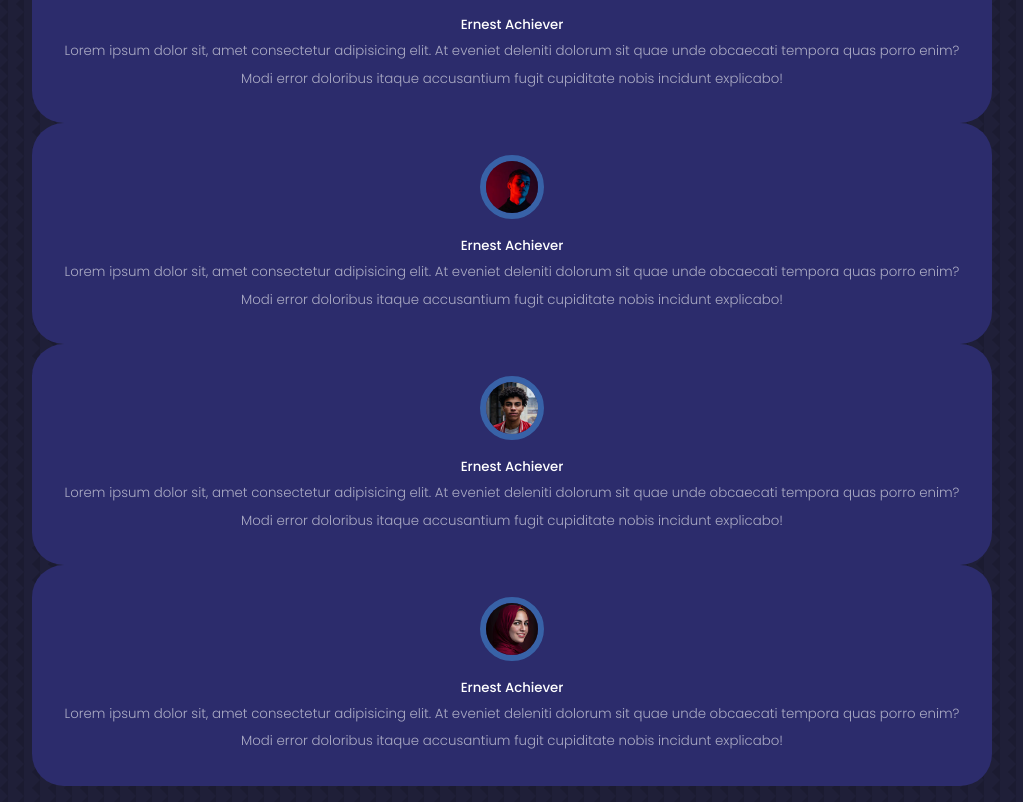
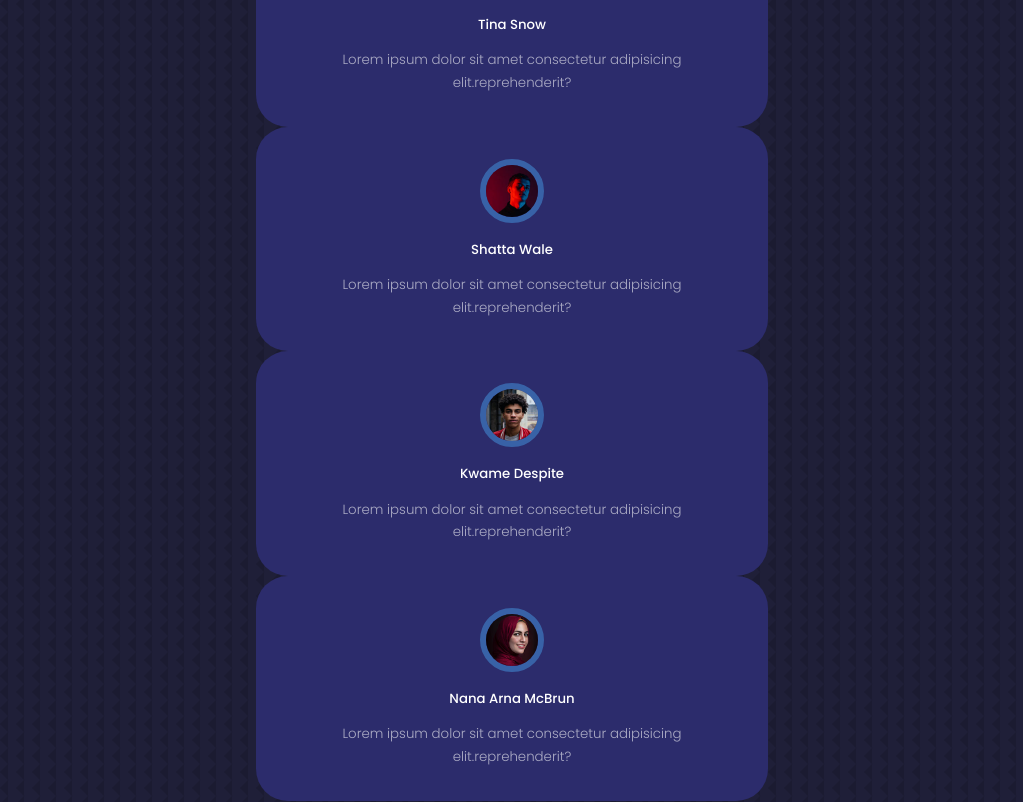
Before and after one commit to meywo/react-portfolio-website-1, a React (Create React App) app: page / in a window 1280 px wide. Shown: the part 4452-5254 px from the top of the page, without its empty margins (128-1151 px from the left). Built offline with nearby package versions, Linux system fonts and the light colour scheme.

Commit message:
12th commit - oct

```diff
--- a/src/components/testimonials/Testimonials.jsx
+++ b/src/components/testimonials/Testimonials.jsx
@@ -5,7 +5,28 @@ import AVTR2 from '../../assets/avatar2.jpg'
 import AVTR3 from '../../assets/avatar3.jpg'
 import AVTR4 from '../../assets/avatar4.jpg'
 
-
+const data = [
+  {
+    avatar: AVTR1,
+    name: 'Tina Snow',
+    review:'Lorem ipsum dolor sit amet consectetur adipisicing elit.reprehenderit?'
+  },
+  {
+    avatar: AVTR2,
+    name: 'Shatta Wale',
+    review:'Lorem ipsum dolor sit amet consectetur adipisicing elit.reprehenderit?'
+  },
+{
+  avatar: AVTR3,
+    name: 'Kwame Despite',
+    review:'Lorem ipsum dolor sit amet consectetur adipisicing elit.reprehenderit?'
+},
+{
+  avatar: AVTR4,
+    name: 'Nana Arna McBrun',
+    review:'Lorem ipsum dolor sit amet consectetur adipisicing elit.reprehenderit?'
+}
+]
 
 const Testimonials = () => {
   return (
@@ -13,43 +34,20 @@ const Testimonials = () => {
       <h5>Review from clients</h5>
       <h2>Testimonials</h2>
 
-    <div className="container testimonial_container">
-      <article className="testimonial">
-        <div className="client_avatar">
-          <img src={AVTR1} alt="Avatar One" />
-          </div>
-          <h5 className='client_name'>Ernest Achiever</h5>
-          <small className='client_review'>Lorem ipsum dolor sit, amet consectetur adipisicing elit. At eveniet deleniti dolorum sit quae unde obcaecati
-          tempora quas porro enim? Modi error doloribus itaque accusantium fugit cupiditate nobis incidunt explicabo!
-          </small>
-      </article>
-      <article className="testimonial">
-        <div className="client_avatar">
-          <img src={AVTR2} alt="Avatar One" />
-          </div>
-          <h5 className='client_name'>Ernest Achiever</h5>
-          <small className='client_review'>Lorem ipsum dolor sit, amet consectetur adipisicing elit. At eveniet deleniti dolorum sit quae unde obcaecati
-          tempora quas porro enim? Modi error doloribus itaque accusantium fugit cupiditate nobis incidunt explicabo!
-          </small>
-      </article>
-      <article className="testimonial">
-        <div className="client_avatar">
-          <img src={AVTR3} alt="Avatar One" />
-          </div>
-          <h5 className='client_name'>Ernest Achiever</h5>
-          <small className='client_review'>Lorem ipsum dolor sit, amet consectetur adipisicing elit. At eveniet deleniti dolorum sit quae unde obcaecati
-          tempora quas porro enim? Modi error doloribus itaque accusantium fugit cupiditate nobis incidunt explicabo!
-          </small>
-      </article>
-      <article className="testimonial">
-        <div className="client_avatar">
-          <img src={AVTR4} alt="Avatar One" />
-          </div>
-          <h5 className='client_name'>Ernest Achiever</h5>
-          <small className='client_review'>Lorem ipsum dolor sit, amet consectetur adipisicing elit. At eveniet deleniti dolorum sit quae unde obcaecati
-          tempora quas porro enim? Modi error doloribus itaque accusantium fugit cupiditate nobis incidunt explicabo!
-          </small>
-      </article>
+    <div className="container testimonials_container">
+      {
+        data.map(({avatar,name,review}, index)  => {
+          return(
+            <article key={index} className="testimonial">
+            <div className="client_avatar">
+              <img src={avatar} />
+              </div>
+              <h5 className='client_name'>{name}</h5>
+              <small className='client_review'>{review}</small>
+             </article>
+          )
+        })
+      }
     </div>
     </section>
   )
--- a/src/components/testimonials/testimonials.css
+++ b/src/components/testimonials/testimonials.css
@@ -22,7 +22,7 @@
 .client_review {
     color: var(--color-light);
     font-weight:300;
-    display: black;
+    display: block;
     width: 80%;
     margin: 0.8rem auto 0;
 }
@@ -38,10 +38,10 @@
 /*----------MEDIA QUERIES(SMALL DEVICES)---------------*/
 @media screen and (max-width:600px) {
    .container.testimonials_container {
-    width:var(--container-width-sm);
+    width: var(--container-width-sm);
    }
 
    .client_review {
-    width:var(--container-width-sm);
+    width: var(--container-width-sm);
    }
 }
```
